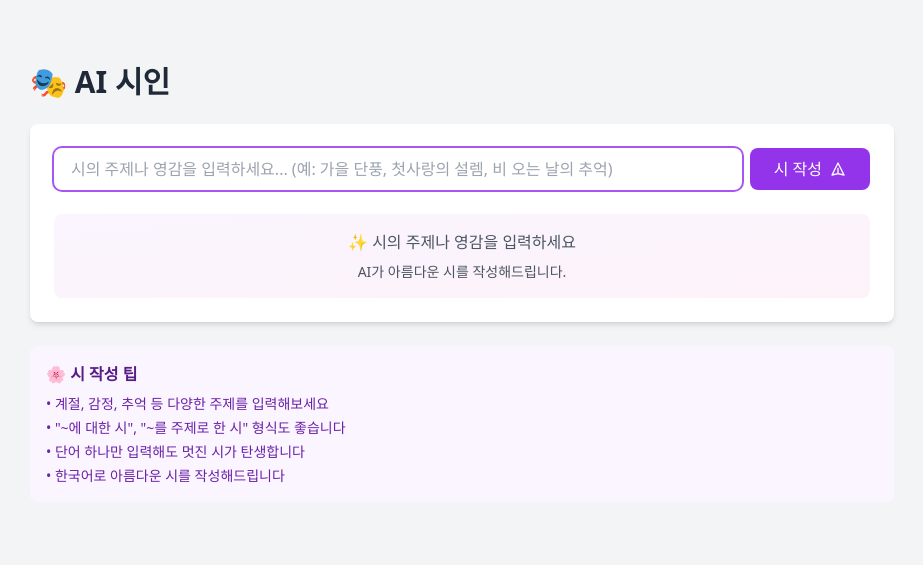
After one commit to pyhub-kr/pycon-2025-demo, a Django app: page /prompts/poem-page/ in a window 1280 px wide. The commit adds this page. Shown: the top 565 px of the page, without its empty margins (178-1101 px from the left). Run offline with Django 5.2, Linux system fonts and the light colour scheme; some libraries are stand-ins or nearby versions.

Commit message:
feat: HTMX 기반 AI 시 생성 기능 구현
- prompts 앱에 AI 시 생성 기능 추가 (/prompts/poem/)
- HTMX를 활용한 페이지 새로고침 없는 실시간 응답
- 한국어 시 작성에 최적화된 프롬프트와 높은 창의성 설정 (temperature: 0.9)
- 시적인 UI/UX 디자인 (보라색/핑크색 테마, serif 폰트)
- 요청 중 폼 비활성화 및 자동 리셋 기능
- Dashboard에 AI 시인 링크 추가

```diff
--- a/dashboard/templates/dashboard/dashboard.html
+++ b/dashboard/templates/dashboard/dashboard.html
@@ -46,6 +46,9 @@
         <a href="{% url 'prompts:list' %}" class="block text-blue-600 hover:text-blue-800">
           📝 Prompts
         </a>
+        <a href="{% url 'prompts:poem_page' %}" class="block text-blue-600 hover:text-blue-800">
+          🎭 AI 시인
+        </a>
         <a href="{% url 'melon:song_list' %}" class="block text-blue-600 hover:text-blue-800">
           🎵 Melon Chart
         </a>
--- /dev/null
+++ b/prompts/templates/prompts/poem.html
@@ -0,0 +1,77 @@
+{% extends "prompts/base.html" %}
+
+{% block title %}AI 시인 - 프롬프트{% endblock %}
+
+{% block content %}
+<div class="container mx-auto px-4 py-8 max-w-4xl">
+    <h1 class="text-3xl font-bold mb-6 text-gray-800">🎭 AI 시인</h1>
+
+    <div class="bg-white rounded-lg shadow-md p-6">
+        <!-- 입력 폼 -->
+        <form id="ai-form"
+              hx-post="{% url 'prompts:poem' %}"
+              hx-target="#result"
+              hx-indicator="#loading"
+              hx-on::before-request="this.querySelectorAll('input, button').forEach(el => el.disabled = true)"
+              class="mb-6"
+              novalidate>
+            {% csrf_token %}
+            <div class="flex gap-2">
+                <input type="text"
+                       name="message"
+                       class="flex-1 px-4 py-2 border border-gray-300 rounded-lg focus:outline-none focus:ring-2 focus:ring-purple-500 focus:border-transparent disabled:bg-gray-100 disabled:cursor-not-allowed"
+                       placeholder="시의 주제나 영감을 입력하세요... (예: 가을 단풍, 첫사랑의 설렘, 비 오는 날의 추억)"
+                       required
+                       autofocus />
+                <button type="submit"
+                        class="px-6 py-2 bg-purple-600 text-white rounded-lg hover:bg-purple-700 transition duration-200 flex items-center gap-2 disabled:bg-gray-400 disabled:cursor-not-allowed">
+                    <span>시 작성</span>
+                    <svg class="w-4 h-4" fill="none" stroke="currentColor" viewBox="0 0 24 24">
+                        <path stroke-linecap="round" stroke-linejoin="round" stroke-width="2" d="M12 19l9 2-9-18-9 18 9-2zm0 0v-8"></path>
+                    </svg>
+                </button>
+            </div>
+        </form>
+
+        <!-- 로딩 인디케이터 -->
+        <div id="loading" class="htmx-indicator">
+            <div class="flex items-center justify-center p-4">
+                <div class="animate-spin rounded-full h-8 w-8 border-b-2 border-purple-600"></div>
+                <span class="ml-3 text-gray-600">시상이 떠오르는 중...</span>
+            </div>
+        </div>
+
+        <!-- 결과 표시 영역 -->
+        <div id="result"
+             hx-on::after-swap="let form = document.getElementById('ai-form'); form.reset(); form.querySelectorAll('input, button').forEach(el => el.disabled = false); form.querySelector('input[name=message]').focus()">
+            <!-- AI 시가 여기 표시됩니다 -->
+            <div class="p-4 bg-gradient-to-br from-purple-50 to-pink-50 rounded-lg text-gray-600 text-center">
+                <p>✨ 시의 주제나 영감을 입력하세요</p>
+                <p class="text-sm mt-2">AI가 아름다운 시를 작성해드립니다.</p>
+            </div>
+        </div>
+    </div>
+
+    <!-- 사용 팁 -->
+    <div class="mt-6 p-4 bg-purple-50 rounded-lg">
+        <h3 class="font-semibold text-purple-900 mb-2">🌸 시 작성 팁</h3>
+        <ul class="text-sm text-purple-800 space-y-1">
+            <li>• 계절, 감정, 추억 등 다양한 주제를 입력해보세요</li>
+            <li>• "~에 대한 시", "~를 주제로 한 시" 형식도 좋습니다</li>
+            <li>• 단어 하나만 입력해도 멋진 시가 탄생합니다</li>
+            <li>• 한국어로 아름다운 시를 작성해드립니다</li>
+        </ul>
+    </div>
+</div>
+
+<style>
+    /* HTMX 인디케이터 스타일 */
+    .htmx-indicator {
+        display: none;
+    }
+
+    .htmx-request .htmx-indicator {
+        display: block;
+    }
+</style>
+{% endblock %}
--- a/prompts/urls.py
+++ b/prompts/urls.py
@@ -7,6 +7,8 @@ urlpatterns = [
     path("", views.prompt_list, name="list"),
     path("search/", views.search_prompts, name="search"),
     path("create/", views.prompt_create, name="create"),
+    path("poem/", views.poem_view, name="poem"),
+    path("poem-page/", views.poem_page, name="poem_page"),
     path("<int:pk>/", views.prompt_detail, name="detail"),
     path("<int:pk>/edit/", views.prompt_update, name="update"),
     path("<int:pk>/favorite/", views.toggle_favorite, name="toggle_favorite"),
--- a/prompts/views.py
+++ b/prompts/views.py
@@ -1,9 +1,10 @@
 from django.shortcuts import render, get_object_or_404, redirect
 from django.db.models import Q
 from django.http import JsonResponse
-from django.views.decorators.http import require_http_methods
+from django.views.decorators.http import require_http_methods, require_POST
 from django.views.decorators.csrf import csrf_exempt
-from django.urls import reverse
+from django.conf import settings
+from openai import OpenAI
 from .models import Prompt
 from .forms import PromptForm
 
@@ -143,3 +144,45 @@ def validate_field(request, field_name):
         "prompts/partials/field_error.html",
         {"field_name": field_name, "error": error_message if not is_valid else None},
     )
+
+
+@require_POST
+def poem_view(request):
+    """AI 시 생성 뷰"""
+    message = request.POST.get("message", "").strip()
+
+    if message:
+        try:
+            # 시 작성을 위한 프롬프트
+            poem_prompt = f"""주제 또는 영감: {message}
+
+위 주제로 한국어로 아름답고 감성적인 시를 작성해주세요.
+- 4-8줄 정도의 짧은 시
+- 은유와 비유를 활용
+- 감성적이고 서정적인 표현
+- 한국어의 아름다움을 살린 표현"""
+
+            client = OpenAI(api_key=settings.OPENAI_API_KEY)
+            response = client.chat.completions.create(
+                model="gpt-4o-mini",
+                messages=[{"role": "user", "content": poem_prompt}],
+                max_tokens=200,
+                temperature=0.9,  # 창의성을 위해 온도 높임
+            )
+            ai_response = response.choices[0].message.content
+        except Exception as e:
+            ai_response = f"오류가 발생했습니다: {str(e)}"
+    else:
+        ai_response = "시의 주제를 입력해주세요."
+
+    # HTMX 요청인지 확인
+    if request.headers.get("HX-Request"):
+        return render(request, "prompts/partials/poem_response.html", {"poem": ai_response, "theme": message})
+
+    # 일반 요청인 경우 전체 페이지 반환
+    return render(request, "prompts/poem.html", {"poem": ai_response, "theme": message})
+
+
+def poem_page(request):
+    """AI 시 페이지"""
+    return render(request, "prompts/poem.html")
```
Also changed, not shown: prompts/templates/prompts/partials/ai_response.html (added, +26 -0 lines), prompts/templates/prompts/partials/poem_response.html (added, +29 -0 lines), widgets/weather_service.py (line endings or trailing spaces).
